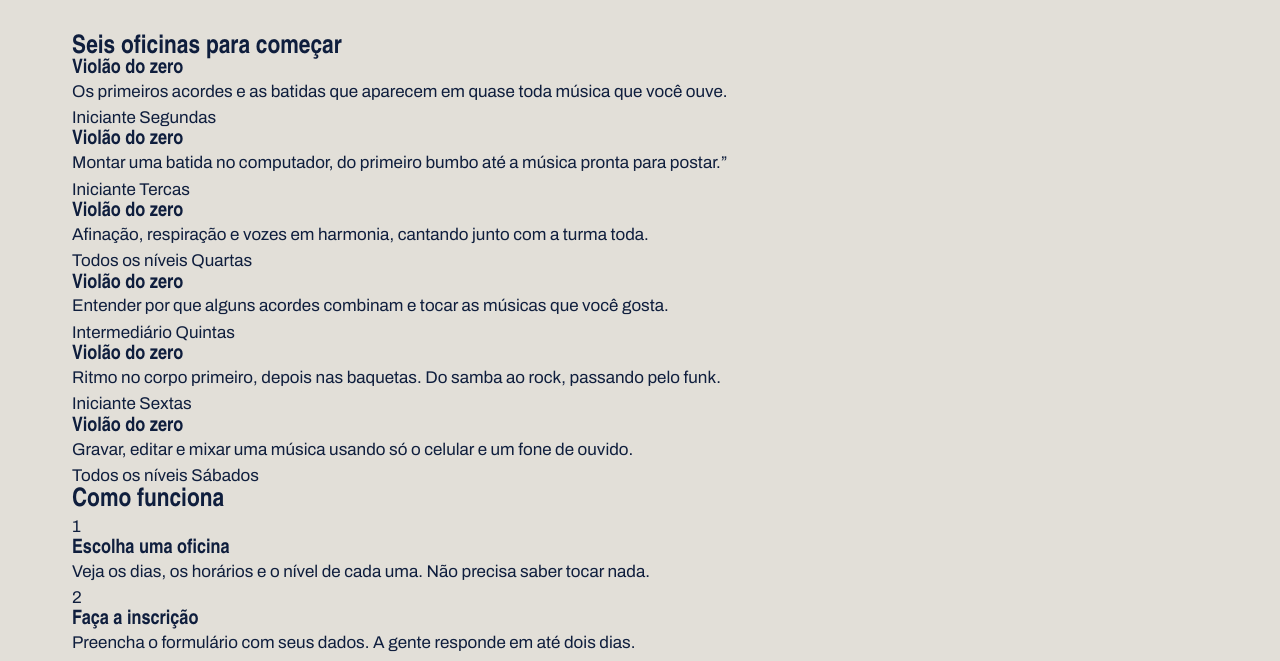
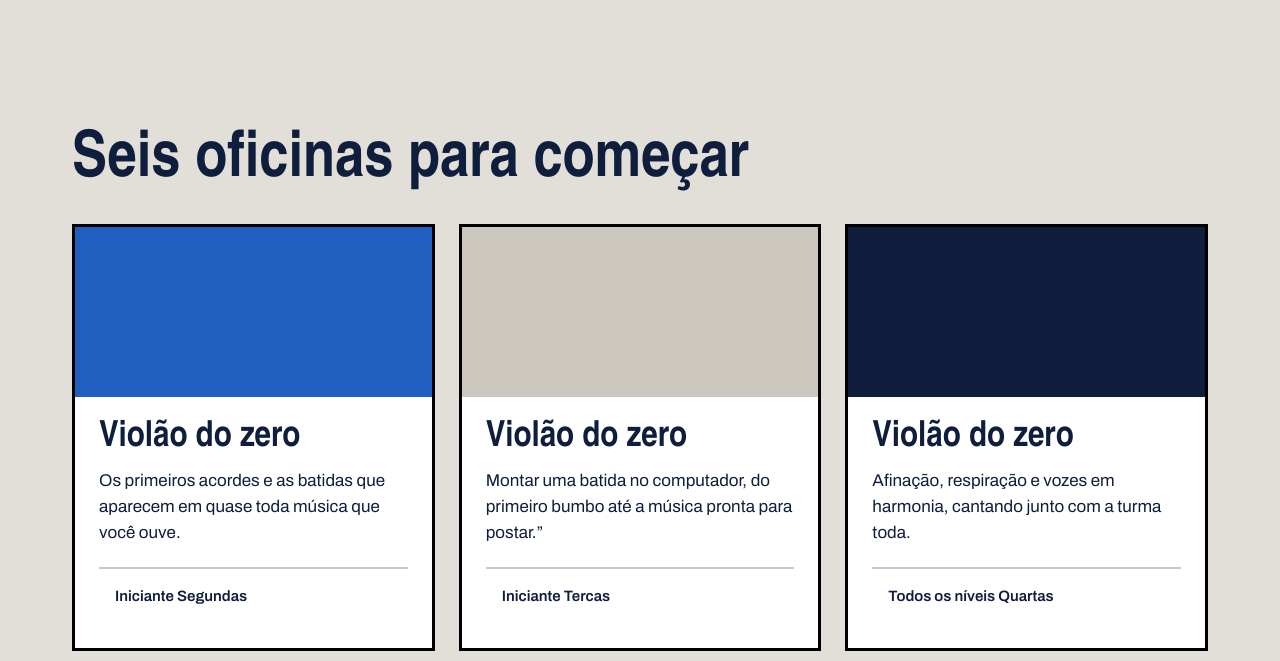
Before and after one commit to frigo55/laje_sonora, a plain HTML site: page index.html in a window 1280 px wide. Shown: the part 705-1366 px from the top of the page. Drawn offline with Linux system fonts and the light colour scheme; a web font is replaced by a local one.

Commit message:
Cards das oficinas

```diff
--- a/index.css
+++ b/index.css
@@ -135,3 +135,60 @@ h1, h2, h3 {
 .cartaz-lateral {
     align-items: flex-start;
 }
+
+.secao {
+    margin-top: 96px;
+}
+ .titulo-secao {
+    font-size: 64px;
+    margin-bottom: 32px;
+ }
+
+ .cards {
+    display: flex;
+    flex-wrap: wrap;
+    gap: 24px;
+ }
+
+ .card {
+    background-color: white;
+    border: solid 3px black ;
+    flex: 1 1 340px;
+ }
+
+ .card .foto {
+    height: 170px;
+ }
+
+ .foto {
+    background-color: var(--concreto-escuro);
+ }
+
+ .foto-azul {
+    background-color: var(--caixa-dagua);
+ }
+
+ .foto-amarelo {
+    background-color: var(--fita);
+ }
+
+ .foto-tinta {
+    background-color: var(--tinta);
+ }
+
+ .card-texto {
+    padding: 24px;
+ }
+
+ .card h3 {
+    font-size: 36px;
+    margin-bottom: 12px;
+ }
+
+.card-info {
+    margin-top: 20px;
+    padding: 16px;
+    border-top: 2px solid var(--concreto-escuro);
+    font-weight: 600;
+    font-size: 15px;
+}
```
